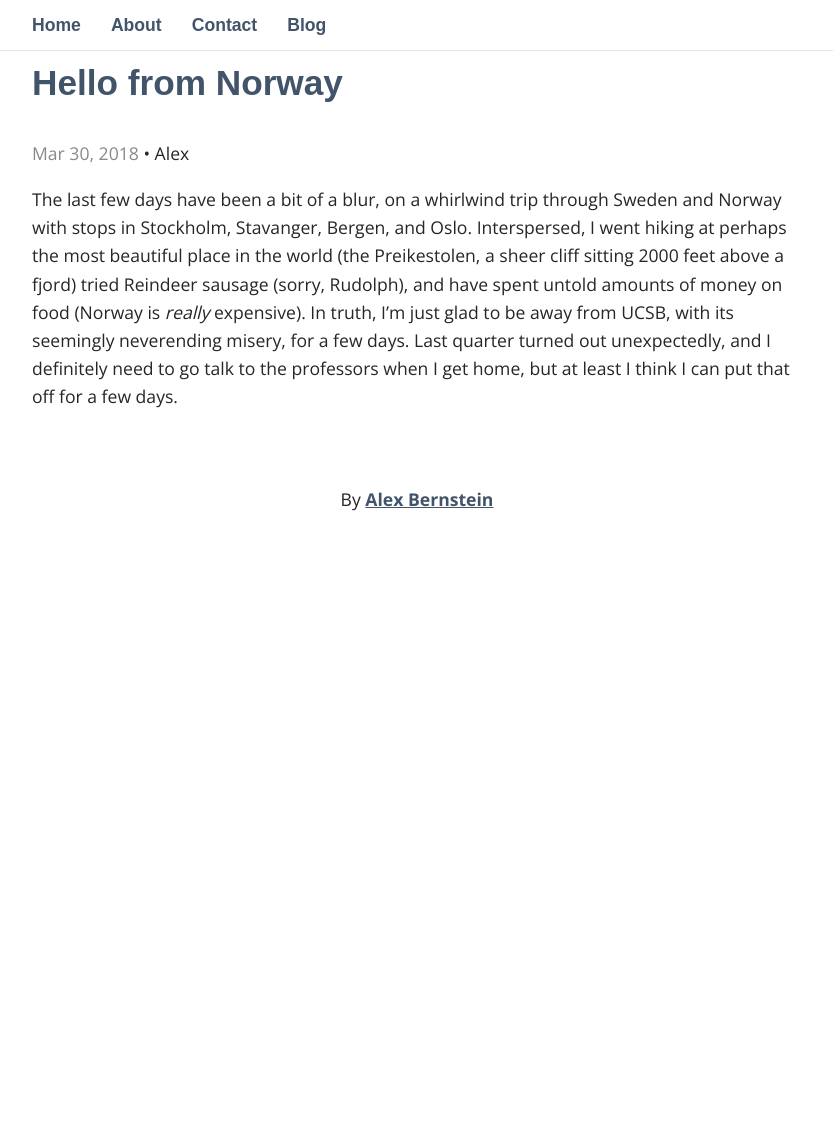
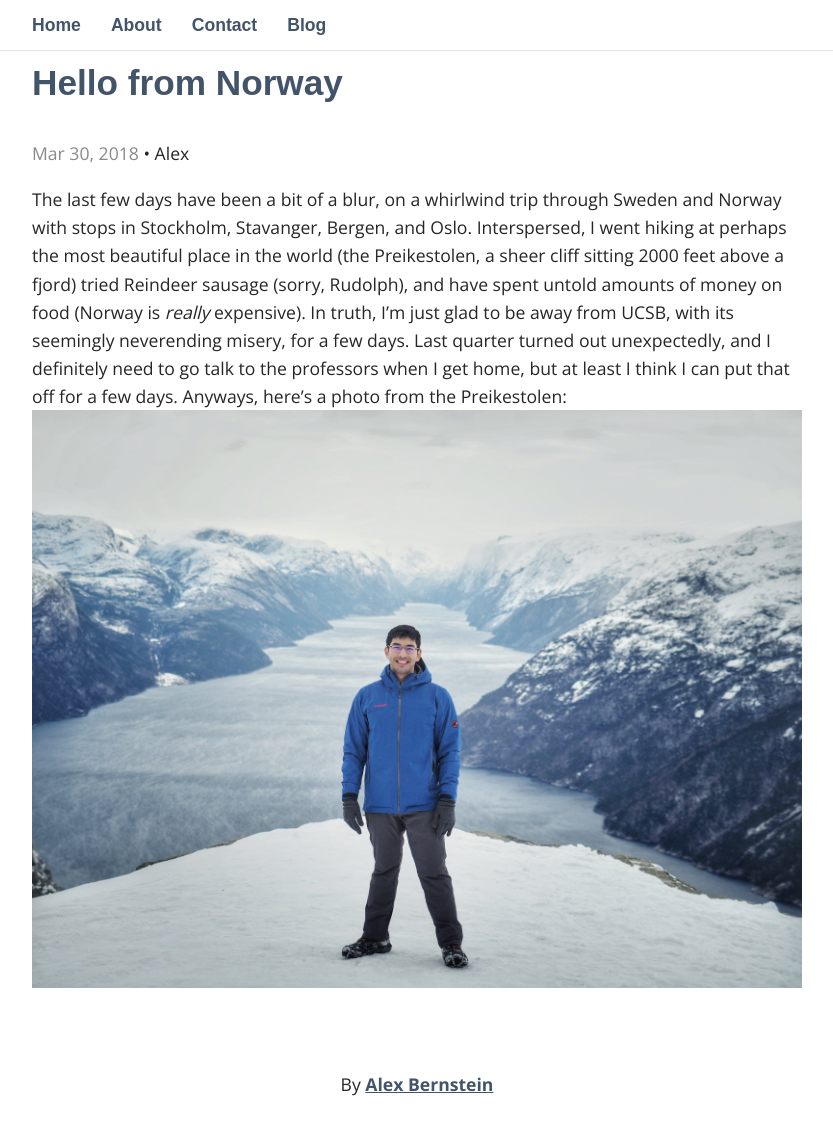
Before and after one commit to alexbstl/alexbstl.github.io, a Jekyll site: the page built from _posts/2018-03-30-Scandinavia.markdown, in a window 1280 px wide and 1156 px high. Shown: the top 1135 px of the window, without its empty margins (223-1056 px from the left). Built offline with Jekyll 4.4.1, drawn with Linux system fonts in a browser that asks for light colours; nearby versions of some CDN libraries; some web fonts are replaced.

Commit message:
minor update

```diff
--- a/_posts/2018-03-30-Scandinavia.markdown
+++ b/_posts/2018-03-30-Scandinavia.markdown
@@ -6,4 +6,4 @@
 categories: "General"
 ---
 
-The last few days have been a bit of a blur, on a whirlwind trip through Sweden and Norway with stops in Stockholm, Stavanger, Bergen, and Oslo.  Interspersed, I went hiking at perhaps the most beautiful place in the world (the Preikestolen, a sheer cliff sitting 2000 feet above a fjord) tried Reindeer sausage (sorry, Rudolph), and have spent untold amounts of money on food (Norway is *really* expensive). In truth, I'm just glad to be away from UCSB, with its seemingly neverending misery, for a few days.  Last quarter turned out unexpectedly, and I definitely need to go talk to the professors when I get home, but at least I think I can put that off for a few days.
+The last few days have been a bit of a blur, on a whirlwind trip through Sweden and Norway with stops in Stockholm, Stavanger, Bergen, and Oslo.  Interspersed, I went hiking at perhaps the most beautiful place in the world (the Preikestolen, a sheer cliff sitting 2000 feet above a fjord) tried Reindeer sausage (sorry, Rudolph), and have spent untold amounts of money on food (Norway is *really* expensive). In truth, I'm just glad to be away from UCSB, with its seemingly neverending misery, for a few days.  Last quarter turned out unexpectedly, and I definitely need to go talk to the professors when I get home, but at least I think I can put that off for a few days.  Anyways, here's a photo from the Preikestolen: ![Preikestolen Scene]({{ "/assets/Hike1.jpeg" | absolute_url }})
```
Also changed, not shown: assets/Hike1.jpeg (added).
